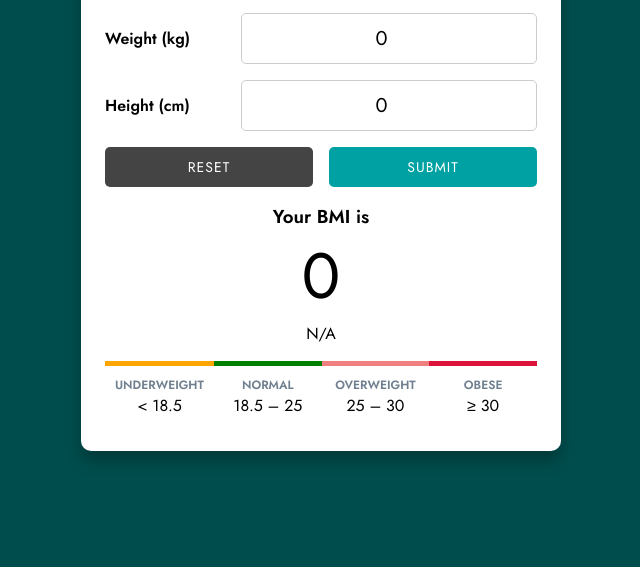
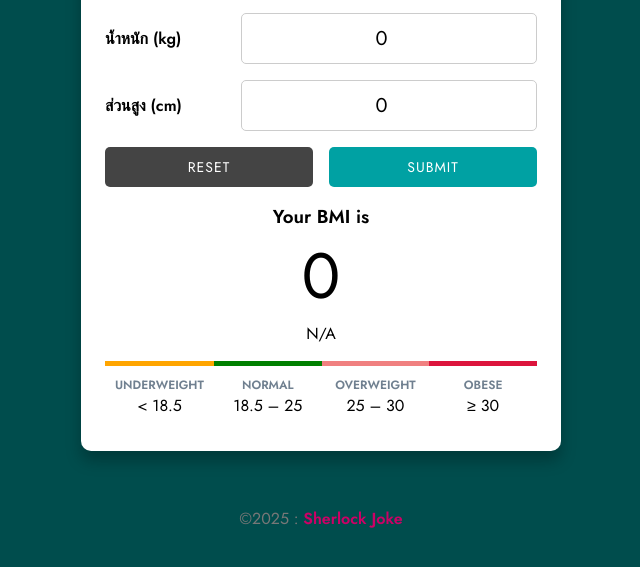
Before and after one commit to JDinsorsee/bmi, a plain HTML site: page index.html in a window 1280 px wide. Shown: the part 97-664 px from the top of the page, without its empty margins (319-959 px from the left). Drawn offline with Linux system fonts and the light colour scheme.

Commit message:
Update index.html

```diff
--- a/index.html
+++ b/index.html
@@ -6,11 +6,7 @@
     <title>BMI Calculator</title>
     <link rel="stylesheet" href="style.css" />
     <script src="script.js" defer></script>
-    <!-- social links for refinedguides.com -->
-    <script
-      src="https://refinedguides.com/assets/social.js?linkColor=%2300a1a3&textColor=%23fff"
-      defer
-    ></script>
+
   </head>
   <body>
     <div class="container">
@@ -18,7 +14,7 @@
 
       <form class="calculator">
         <div>
-          <label for="weight">Weight (kg)</label>
+          <label for="weight">น้ำหนัก (kg)</label>
           <input
             type="number"
             id="weight"
@@ -31,7 +27,7 @@
         </div>
 
         <div>
-          <label for="height">Height (cm)</label>
+          <label for="height">ส่วนสูง (cm)</label>
           <input
             type="number"
             id="height"
@@ -77,5 +73,11 @@
         </div>
       </section>
     </div>
+    <footer style="text-align: center; margin-top: 2rem; color: #777;">
+       ©2025 :
+       <a href="https://www.facebook.com/Sherlock.Joke" target="_blank" style="color: #cc0066; text-decoration: none; font-weight: bold;">
+       Sherlock Joke
+       </a>
+    </footer>
   </body>
 </html>
```
